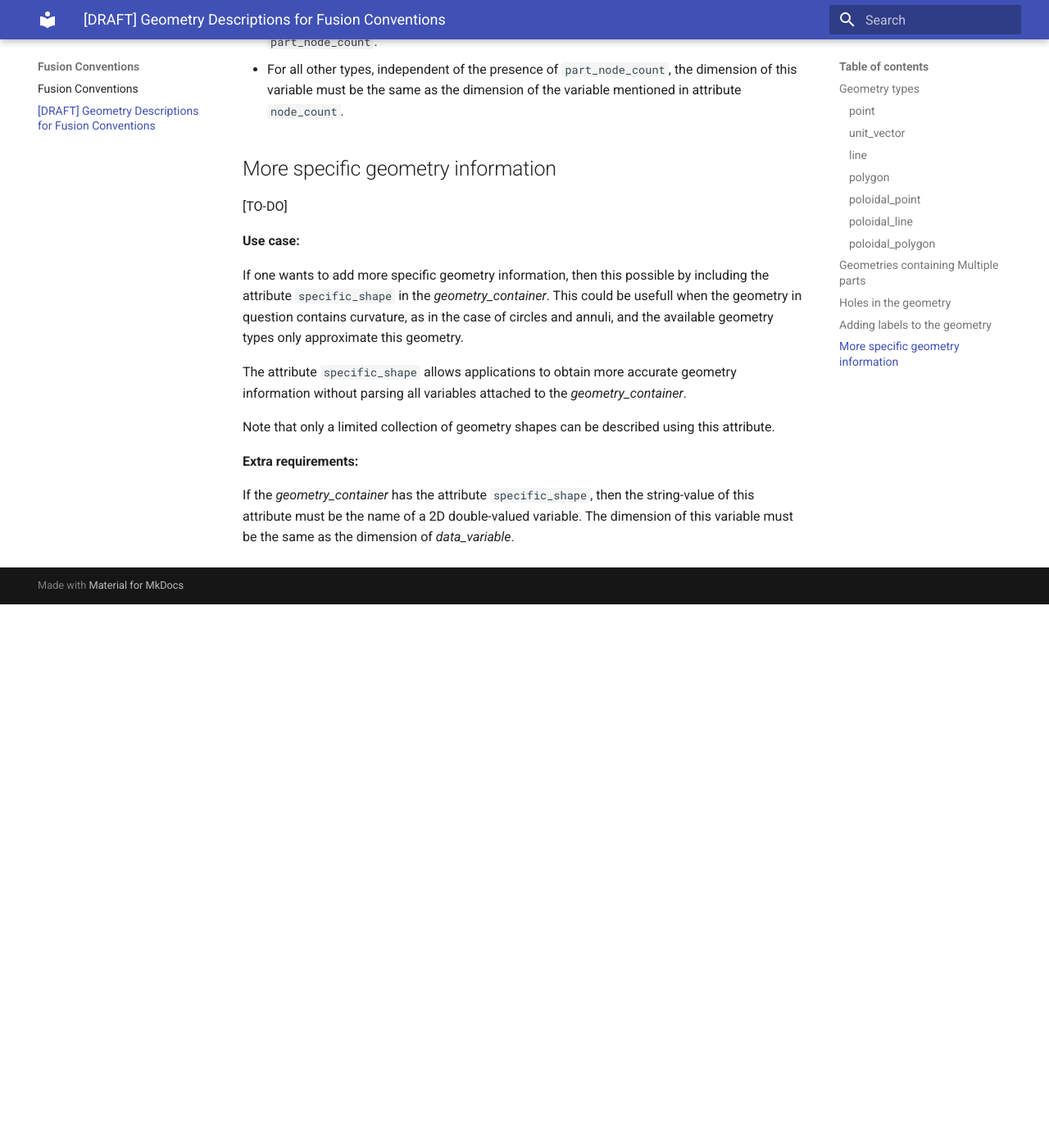
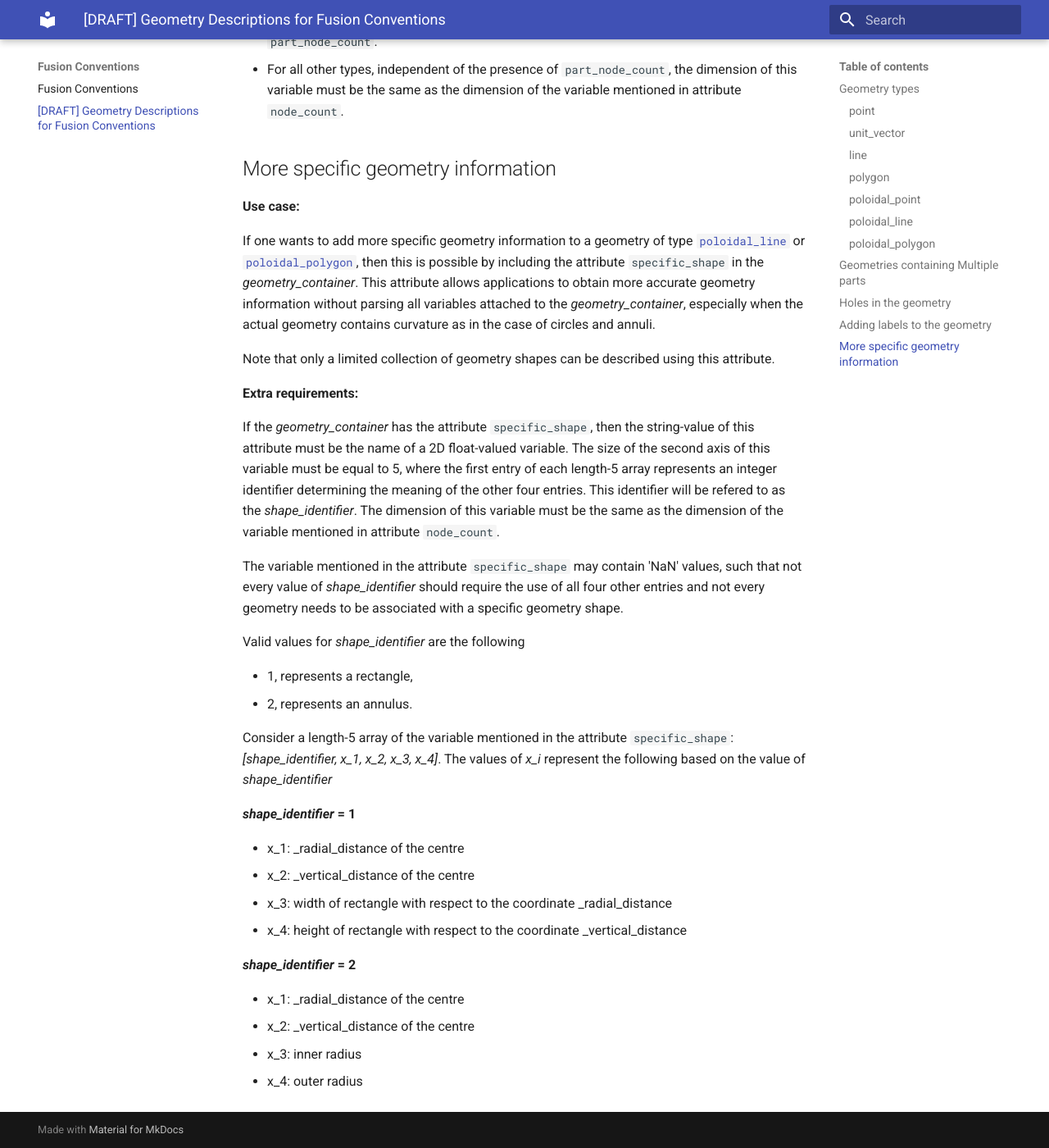
Before and after one commit to iterorganization/Fusion-Conventions, an MkDocs documentation site: the page built from docs/Geometry_Descriptions_for_Fusion_Conventions.md, in a window 1280 px wide and 1400 px high, scrolled down 10947 px. Shown: the whole window at 82% size. Built offline with MkDocs 1.6.1 and Material for MkDocs 9.7.7, drawn with Linux system fonts in a browser that asks for light colours; before the commit the page ends 11684 px from its top, so only the background shows below that.

Commit message:
Elaborated on section 'More specific geometry information'

```diff
--- a/docs/Geometry_Descriptions_for_Fusion_Conventions.md
+++ b/docs/Geometry_Descriptions_for_Fusion_Conventions.md
@@ -527,18 +527,15 @@ this variable depends on the geometry type and on the presence of the attribute
 
 ## More specific geometry information
 
-[TO-DO]
-
 **Use case:**
 
-If one wants to add more specific geometry information, then this possible by
-including the attribute `specific_shape` in the _geometry_container_. This could
-be usefull when the geometry in question contains curvature, as in the case of circles
-and annuli, and the available geometry types only approximate this geometry.
-
-The attribute `specific_shape` allows applications to obtain more accurate
+If one wants to add more specific geometry information to a geometry of type
+[`poloidal_line`](#poloidal_line) or [`poloidal_polygon`](#poloidal_polygon),
+then this is possible by including the attribute `specific_shape` in the
+_geometry_container_. This attribute allows applications to obtain more accurate
 geometry information without parsing all variables attached to the
-_geometry_container_.
+_geometry_container_, especially when the actual geometry contains
+curvature as in the case of circles and annuli.
 
 Note that only a limited collection of geometry shapes can be described using
 this attribute.
@@ -546,6 +543,39 @@ this attribute.
 **Extra requirements:**
 
 If the _geometry_container_ has the attribute `specific_shape`, then the
-string-value of this attribute must be the name of a 2D double-valued variable.
-The dimension of this variable must be the same as the dimension of
-_data_variable_.
+string-value of this attribute must be the name of a 2D float-valued variable.
+The size of the second axis of this variable must be equal to 5, where the
+first entry of each length-5 array represents an integer identifier determining
+the meaning of the other four entries. This identifier will be refered to as the
+_shape_identifier_. The dimension of this variable must be the same as the
+dimension of the variable mentioned in attribute `node_count`.
+
+The variable mentioned in the attribute `specific_shape` may contain 'NaN'
+values, such that not every value of _shape_identifier_ should require the use
+of all four other entries and not every geometry needs to be associated with a
+specific geometry shape.
+
+Valid values for _shape_identifier_ are the
+following
+
+- 1, represents a rectangle,
+- 2, represents an annulus.
+
+
+Consider a length-5 array of the variable mentioned in the attribute
+`specific_shape`: _[_shape_identifier_, x_1, x_2, x_3, x_4]_. The values of
+_x_i_ represent the following based on the value of _shape_identifier_
+
+**_shape_identifier_ = 1**
+
+- x_1: _radial_distance of the centre
+- x_2: _vertical_distance of the centre
+- x_3: width of rectangle with respect to the coordinate _radial_distance
+- x_4: height of rectangle with respect to the coordinate _vertical_distance
+
+**_shape_identifier_ = 2**
+
+- x_1: _radial_distance of the centre
+- x_2: _vertical_distance of the centre
+- x_3: inner radius
+- x_4: outer radius
```
